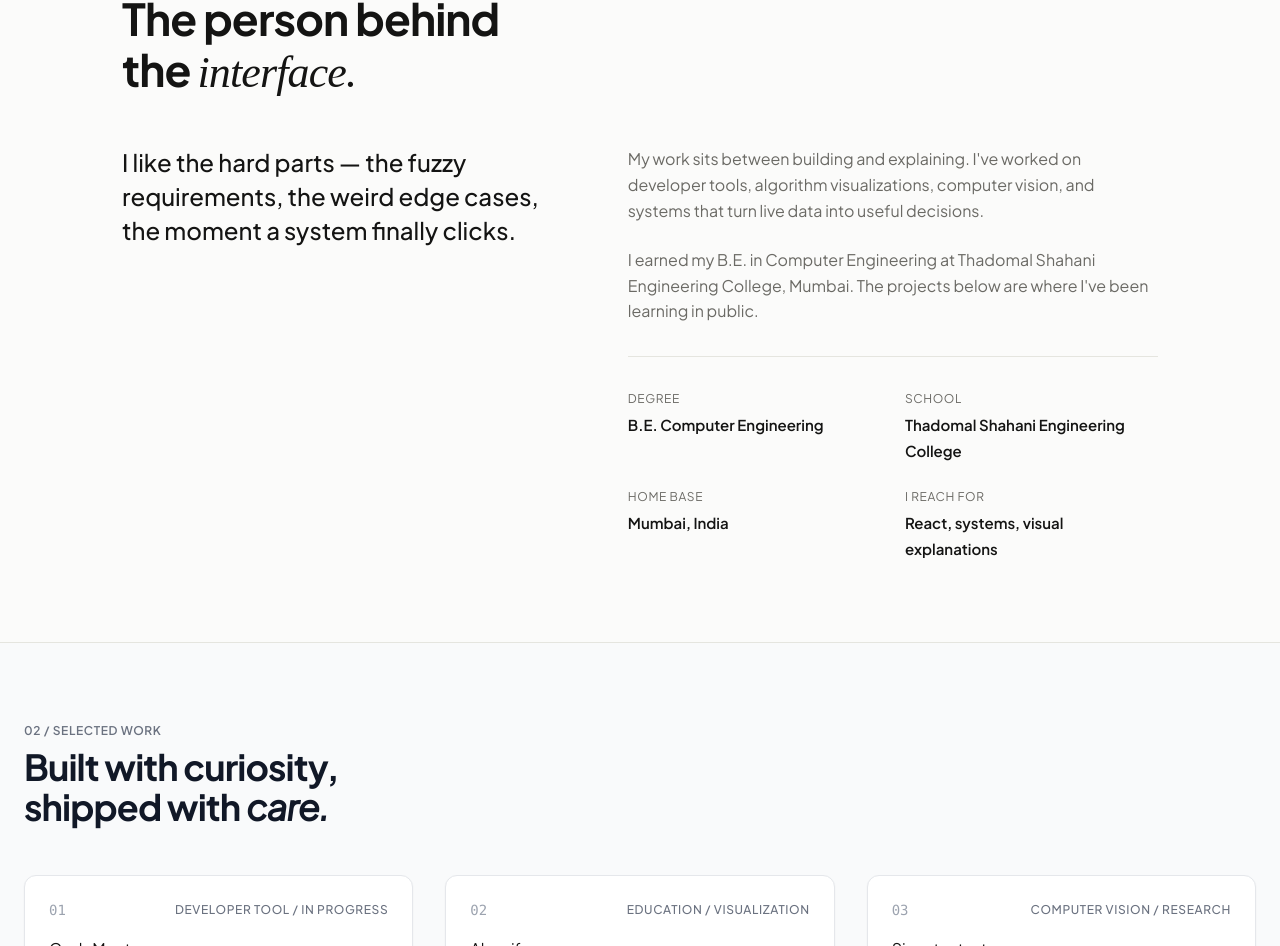
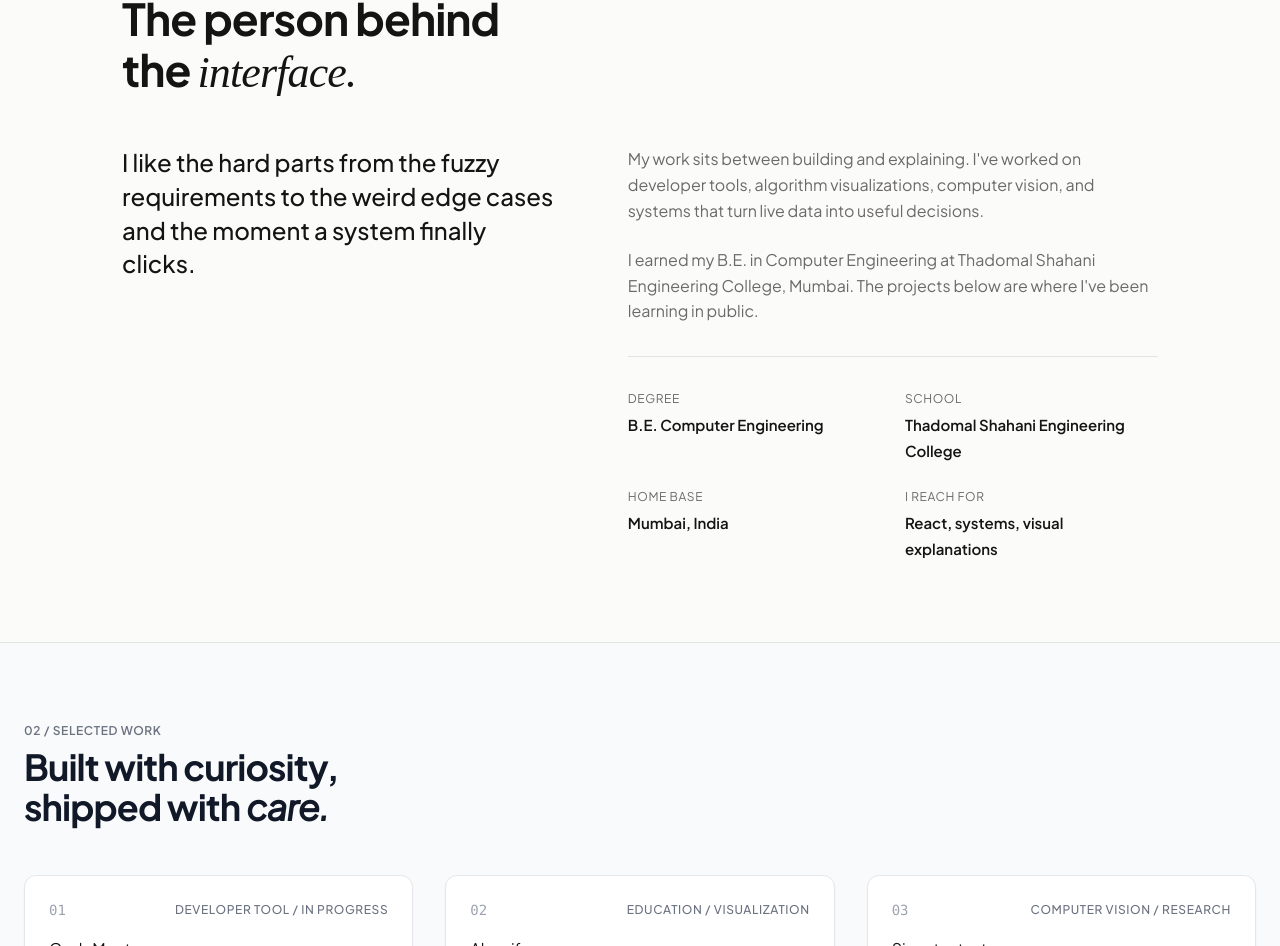
Before and after one commit to Jia2005/Portfolio, a React (Create React App) app: page /#/ in a window 1280 px wide. Shown: the part 879-1825 px from the top of the page. Built offline with nearby package versions, Linux system fonts and the light colour scheme.

Commit message:
changes for work

```diff
--- a/src/Pages/Home.js
+++ b/src/Pages/Home.js
@@ -335,7 +335,7 @@ function Home() {
           </div>
           <div className="about-layout">
             <p className="about-lede">
-              I like the hard parts — the fuzzy requirements, the weird edge cases, the moment a system finally clicks.
+              I like the hard parts from the fuzzy requirements to the weird edge cases and the moment a system finally clicks.
             </p>
             <div className="about-detail">
               <p>
```
